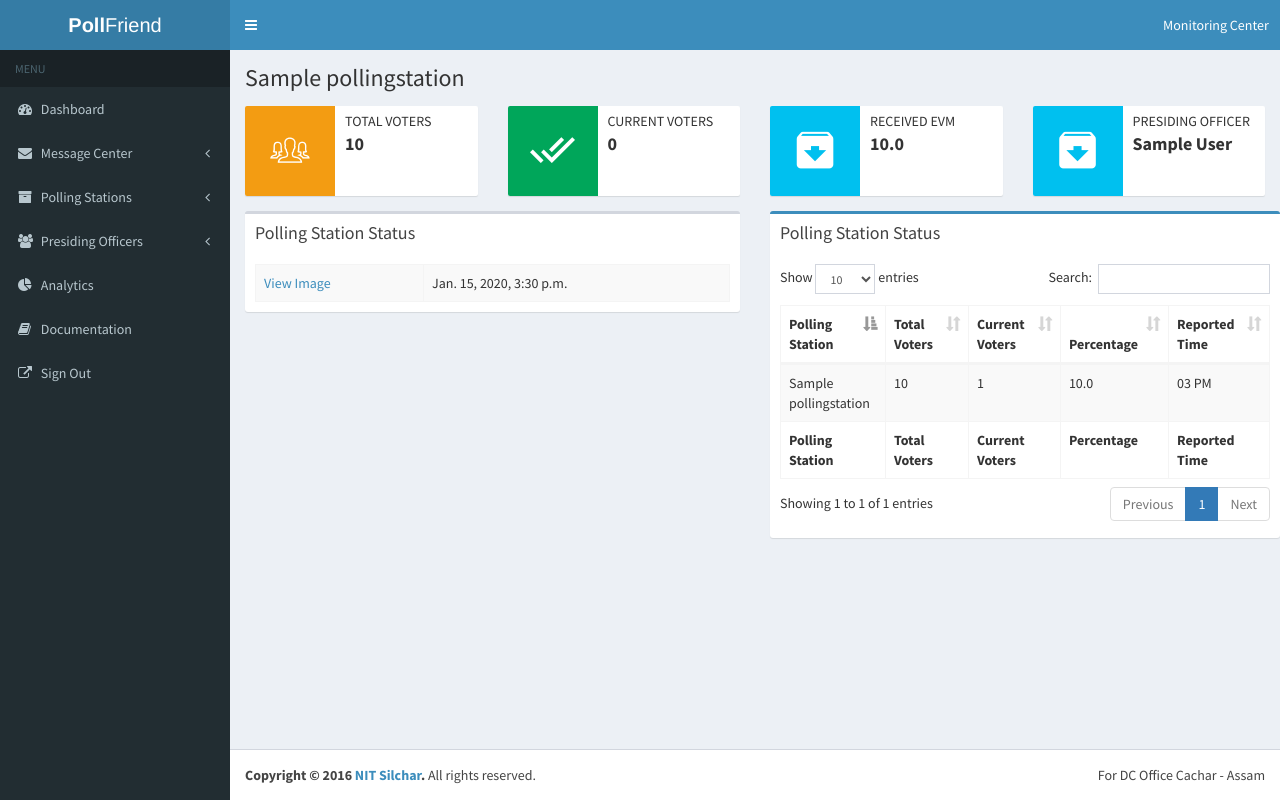
After one commit to shivamneeraj23/PollFriend-Backend, a Django app: page /polling-station/1/ in a window 1280 px wide. The commit adds this page. Run offline with Django 3.2, Linux system fonts and the light colour scheme; tables that the repository leaves empty hold one stand-in row (values such as "Sample post"); some libraries are stand-ins or nearby versions.

Commit message:
view pages completed for polling station and presiding officer

```diff
--- a/evmts/urls.py
+++ b/evmts/urls.py
@@ -40,4 +40,6 @@ urlpatterns = [
 	url(r'^polling-station/add/$', PollingStationListAddView.as_view(), name='PollingStationAdd'),
 	url(r'^presiding-officer/view/$', PresidingOfficerListView.as_view(), name='PresidingOfficer'),
 	url(r'^presiding-officer/add/$', PresidingOfficerListAddView.as_view(), name='PresidingOfficerAdd'),
-]
+	url(r'^polling-station/(?P<ps_id>\d+)/$' , PollingStationView.as_view() , name = 'PollingStationView'),
+	url(r'^president-officer/(?P<pk>\d+)/$' , PresidingOfficerView.as_view() , name = 'PresidingOfficerView'),
+	]
--- a/main/models.py
+++ b/main/models.py
@@ -1,5 +1,6 @@
 from django.db import models
 from django.contrib.auth.models import User
+# from djnago.template.defaultfilters import slugify
 # Create your models here.
 
 
--- a/main/web_views.py
+++ b/main/web_views.py
@@ -6,6 +6,7 @@ from django.utils.decorators import method_decorator
 from django.views.decorators.csrf import csrf_exempt
 from django.core.urlresolvers import reverse_lazy
 from django.views.generic.list import ListView
+from django.shortcuts import get_object_or_404
 # Create your views here.
 
 
@@ -168,3 +169,35 @@ class PresidingOfficerListAddView(ListView):
 	def get_context_data(self, **kwargs):
 		context = super(PresidingOfficerListAddView, self).get_context_data(**kwargs)
 		return context
+
+
+class PollingStationView(TemplateView):
+
+	template_name = "pollingstationview.html"
+	def get_context_data(self , **kwargs):
+		context = super(PollingStationView, self).get_context_data(**kwargs)
+		ps = PollingStation.objects.get(id=int(self.kwargs['ps_id']))
+		ps_images = PSImage.objects.order_by('-timestamp').filter(polling_station=ps)
+		officer = PresidingOfficer.objects.get(polling_station = ps)
+		poll_updates = PollUpdate.objects.order_by('-timestamp').filter(polling_station=ps)
+		context['polling_station'] = ps
+		context['ps_images'] = ps_images
+		context['officer'] = officer
+		context['poll_updates'] = poll_updates
+		return context
+
+class PresidingOfficerView(TemplateView):
+
+	template_name = "presidingofficerview.html"
+
+	def get_context_data(self , **kwargs):
+		context = super(PresidingOfficerView, self).get_context_data(**kwargs)
+		po = PresidingOfficer.objects.get(id=int(self.kwargs['pk']))
+		# ps_images = PSImage.objects.order_by('-timestamp').filter(polling_station=ps)
+		# officer = PresidingOfficer.objects.get(polling_station = ps)
+		# poll_updates = PollUpdate.objects.order_by('-timestamp').filter(polling_station=ps)
+		context['presiding_officer'] = po
+		# context['ps_images'] = ps_images
+		# context['officer'] = officer
+		# context['poll_updates'] = poll_updates
+		return context
--- /dev/null
+++ b/templates/pollingstationview.html
@@ -0,0 +1,146 @@
+{% extends 'base.html' %}
+{% load staticfiles %}
+{% load main_extras %}
+{% block title %} {{polling_station.name}} {% endblock %}
+{% block main_page_title %} {{polling_station.name}} {% endblock %}
+{% block main_page %}
+ <div class="row">
+            <div class="col-md-3 col-sm-6 col-xs-12">
+              <div class="info-box">
+                <span class="info-box-icon bg-yellow"><i class="ion ion-ios-people-outline"></i></span>
+
+                <div class="info-box-content">
+                  <span class="info-box-text">Total Voters</span>
+                  <span class="info-box-number">{{ polling_station.total_voters }} </span>
+                  <!-- <span class="info-box-number">{{ received_evm }} <small>Online</small></span> -->
+                </div>
+                <!-- /.info-box-content -->
+              </div>
+              <!-- /.info-box -->
+            </div>
+
+
+            <div class="col-md-3 col-sm-6 col-xs-12">
+              <div class="info-box">
+                <span class="info-box-icon bg-green"><i class="ion ion-android-done-all"></i></span>
+
+                <div class="info-box-content">
+                  <span class="info-box-text">Current Voters</span>
+                  {% if poll_updates.current_votes %}
+                  <span class="info-box-number">{{ poll_updates.current_votes }}</span>
+                  {% else %}
+                  <span class = "info-box-number">0</span>
+                  {% endif%}
+                </div>
+                <!-- /.info-box-content -->
+              </div>
+              <!-- /.info-box -->
+            </div>
+
+            <div class="col-md-3 col-sm-6 col-xs-12">
+              <div class="info-box">
+                <span class="info-box-icon bg-aqua"><i class="ion ion-android-archive"></i></span>
+
+                <div class="info-box-content">
+                  <span class="info-box-text">Received EVM</span>
+                  <span class="info-box-number">{% current_vote_percentage polling_station %}</span>
+                </div>
+                <!-- /.info-box-content -->
+              </div>
+              <!-- /.info-box -->
+            </div>
+
+            <div class="col-md-3 col-sm-6 col-xs-12">
+              <div class="info-box">
+                <span class="info-box-icon bg-aqua"><i class="ion ion-android-archive"></i></span>
+
+                <div class="info-box-content">
+                  <span class="info-box-text">Presiding Officer</span>
+                  <span class="info-box-number">{{officer.full_name}}</span>
+                </div>
+                <!-- /.info-box-content -->
+              </div>
+              <!-- /.info-box -->
+            </div>
+</div>
+
+<div class="row">
+	<div class="col-sm-6">
+		<div class="box">
+                    <div class="box-header">
+                        <h3 class="box-title">Polling Station Status</h3>
+                    </div><!-- /.box-header -->
+                    <div  class="box-body table-responsive">
+                    <table id="example1" class="table table-bordered table-striped">
+
+
+                            <tbody>
+                            	{% for ps in  ps_images %}
+                                <tr>
+                                    <td> <a href = "{{ MEDIA_URL }}{{ps.image}}" target="_blank">View Image</a></td>
+                                    <!-- <td> <img src = {ps.i mage}}></td> -->
+                                    <!-- <td> <img src = {ps.image}}></td> -->
+                                    <td>{{ps.timestamp}}</td>
+                                </tr>
+
+                                {% endfor %}
+                            </tbody>
+                        </table>
+
+                    </div><!-- /.box-body -->
+                </div>
+	</div>
+	<div class="row">
+  <div class="col-sm-6">
+    <div class="box box-primary">
+                    <div class="box-header">
+                        <h3 class="box-title">Polling Station Status</h3>
+                    </div><!-- /.box-header -->
+                    <div  class="box-body table-responsive">
+                    <table id="example2" class="table table-bordered table-striped">
+                            <thead>
+                                <tr>
+                                    <th>Polling Station</th>
+                                    <th>Total Voters</th>
+                                    <th>Current Voters</th>
+                                    <th>Percentage</th>
+                                    <th>Reported Time</th>
+                                </tr>
+                            </thead>
+
+                            <tbody>
+                            	{% for k in  poll_updates %}
+                                <tr>
+                                    <td>{{k.polling_station.name}}</td>
+                                    <td>{{k.polling_station.total_voters}}</td>
+                                    <td>{{k.current_votes}}</td>
+                                    <td>{% get_percentage k.polling_station.total_voters k.current_votes %}</td>
+                                    <td>{{k.timestamp|time:"h A"}}</td>
+
+                                </tr>
+                                {% endfor %}
+                            </tbody>
+                            <tfoot>
+                                <tr>
+                                    <th>Polling Station</th>
+                                    <th>Total Voters</th>
+                                    <th>Current Voters</th>
+                                    <th>Percentage</th>
+                                    <th>Reported Time</th>
+                                </tr>
+                            </tfoot>
+                        </table>
+
+                    </div><!-- /.box-body -->
+                </div>
+	</div>
+	</div>
+{% endblock %}
+
+{% block page_js %}
+    <script type="text/javascript">
+    	$(document).ready(function() {
+                $("#example2").DataTable();
+        });
+    </script>
+{% endblock %}
--- a/templates/presidingofficer_list.html
+++ b/templates/presidingofficer_list.html
@@ -26,7 +26,7 @@
                                 {% for o in object_list %}
                             	<tr>
                                     <td>{{ o.username }}</td>
-                                    <td>{{ o.full_name }}</td>
+                                    <td><a href = "{% url 'PresidingOfficerView' pk=o.id %}" >{{ o.full_name }}</a></td>
                                     <td>{{ o.polling_station }}</td>
                                     <td>{{ o.last_login }}</td>
                                     <td>{{ o.last_logout }}</td>
```
Also changed, not shown: templates/pollingstation_list.html (+6 -11 lines), templates/presidingofficerview.html (added, +75 -0 lines).
